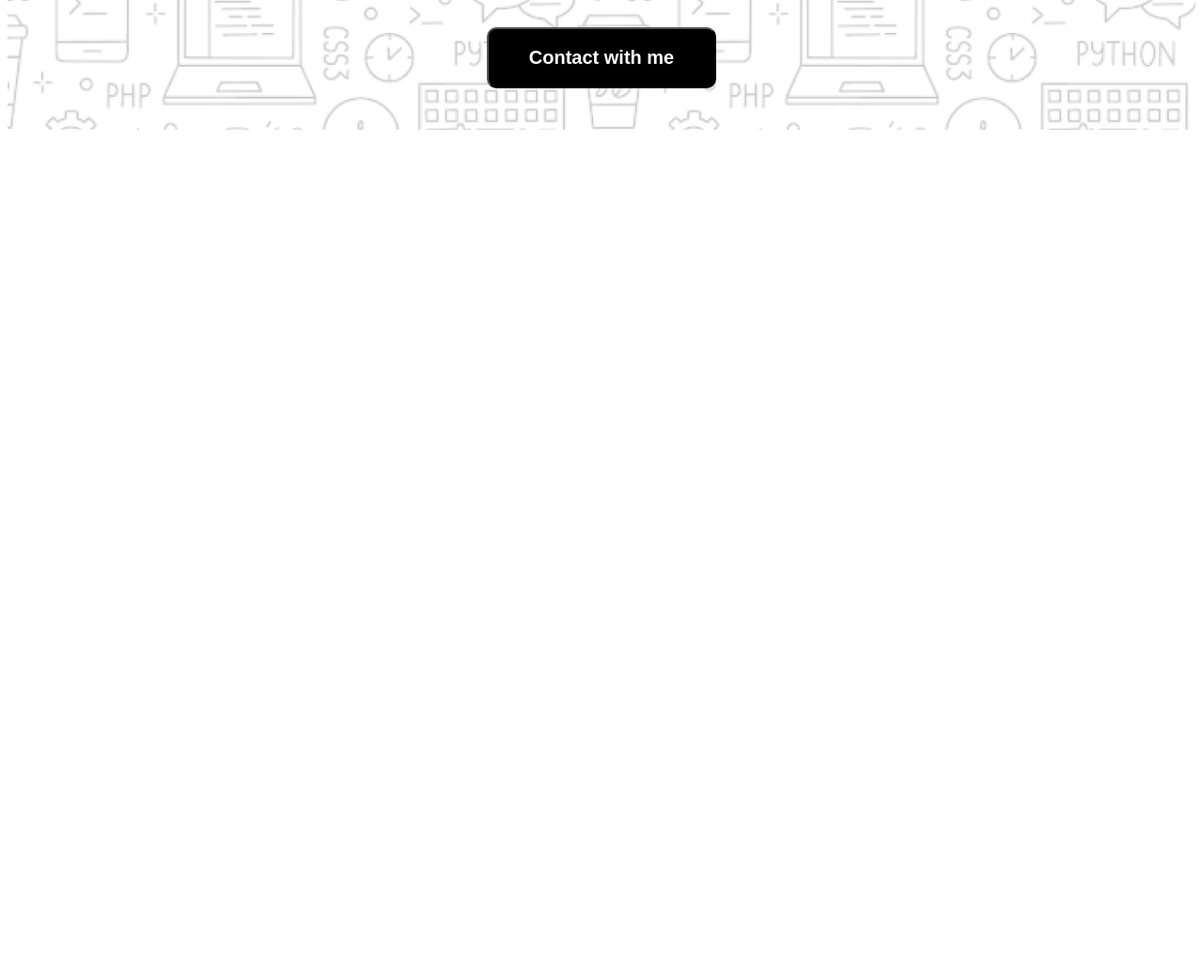
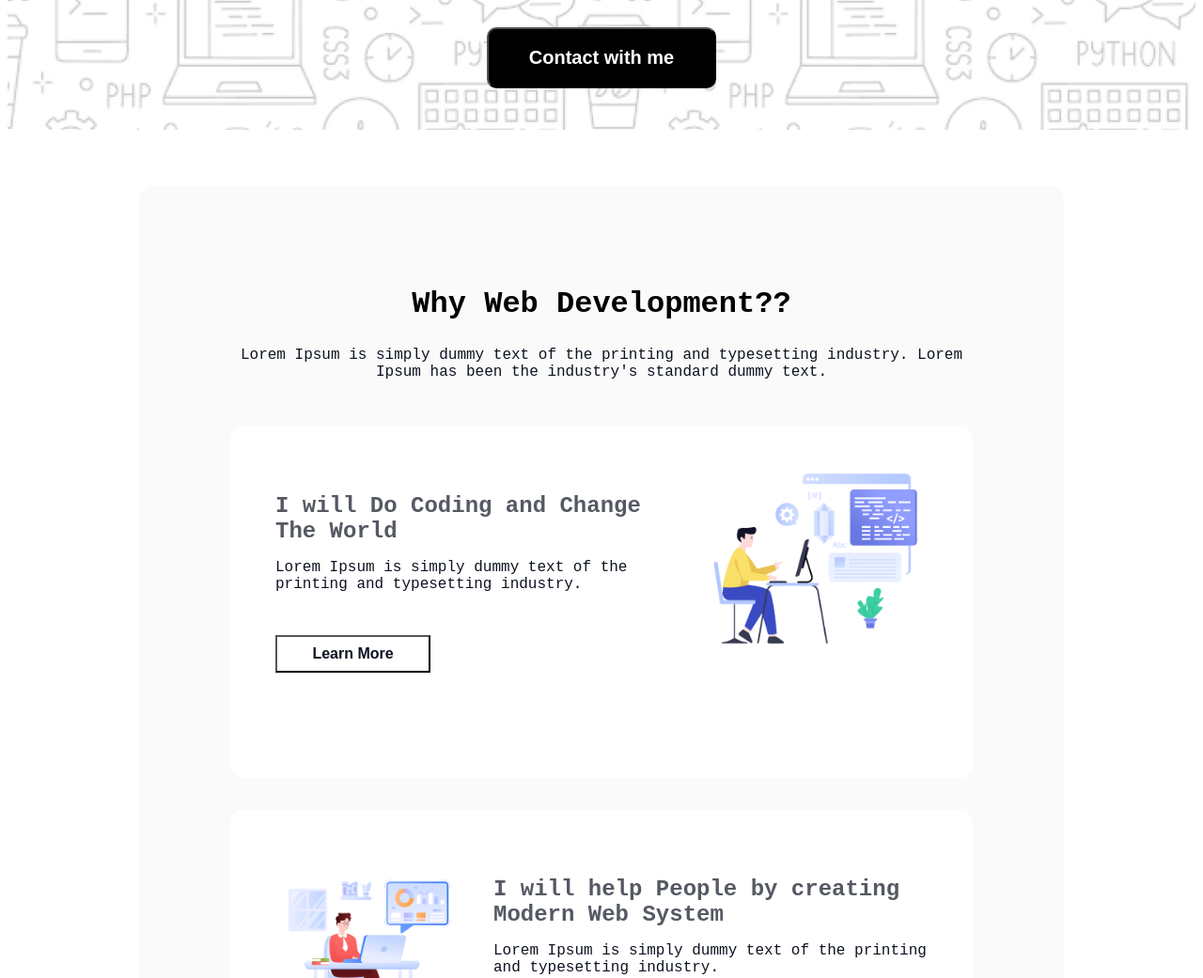
Before and after one commit to ryousufrahman/to-become-a-dev, a plain HTML site: page index.html in a window 1280 px wide. Shown: the part 599-1640 px from the top of the page at 94% size. Before the commit the page ends 800 px from the top, so only its background shows below. Drawn offline with Linux system fonts and the light colour scheme; a web font is replaced by a local one.

Commit message:
added a page

```diff
--- a/index.html
+++ b/index.html
@@ -37,6 +37,57 @@
 
     </section>
  </header>
+  <main>
+    <section>
+   <div class="second-page">
+
+        <div class="se-head-con">
+        <h2 class="se-head">Why Web Development??</h2>
+        <p class="se-p">Lorem Ipsum is simply dummy text of the printing and typesetting industry. Lorem Ipsum has been the industry's standard dummy text.</p>
+        </div>
+        <div class="card1">
+            <div class="c1c">
+              <h3 class="ch">I will Do Coding and Change The World</h3>
+              <p class="cp">Lorem Ipsum is simply dummy text of the printing and typesetting industry.</p>
+              <div class="cb"> <button class="cbu">Learn More</button></div>
+            </div>
+            <div class="ci"> <img src="assets/Layer_1.png"  height="200px">
+            </div>
+        </div>
+
+
+        <div class="card2">
+
+             <div class="ci"> <img src="assets/Group 3.png"  height="200px">
+            </div>
+            <div class="c2c">
+              <h3 class="ch">I will help People by creating Modern Web System</h3>
+              <p class="cp">Lorem Ipsum is simply dummy text of the printing and typesetting industry.</p>
+              <div class="cb"> <button class="cbu">Learn More</button></div>
+            </div>
+
+        </div>
+
+       <div class="card3">
+            <div class="c3c">
+              <h3 class="ch">I will Do Coding and Change The World</h3>
+              <p class="cp">Lorem Ipsum is simply dummy text of the printing and typesetting industry.</p>
+              <div class="cb"> <button class="cbu">Learn More</button></div>
+            </div>
+            <div class="ci"> <img src="assets/Group 4.png"  height="200px">
+            </div>
+        </div>
+
+
+   </div>
+
+
+
+    </section>
+
+
+
+  </main>
 
 
 </body>
--- a/styles/style.css
+++ b/styles/style.css
@@ -65,3 +65,67 @@
     font-size: 20px;
     font-weight: 700;
 }
+.second-page{
+    background-color: rgba(13, 19, 33, 2%);
+    margin-left: 140px;
+    margin-right: 140px;
+   padding-left: 97px;
+   padding-right: 97px;
+   padding-top: 80px;
+   padding-bottom: 80px;
+   border-radius: 15px;
+
+}
+.se-head-con{
+    text-align: center;
+    margin-bottom: 48px;
+}
+
+.se-head{
+
+    font-size: 32px;
+    font-weight: bolder;
+}
+
+.se-p{
+
+    font-size: 16px;
+    color: #0D1321;
+}
+.card1 , .card2 , .card3{
+    display: flex;
+    gap: 32px;
+    height: 280px;
+    width: auto;
+    background-color: white;
+    padding: 48px;
+    border-radius: 15px;
+}
+.card1{
+    margin-bottom: 32px;
+    padding-bottom: 48px;
+    padding-top: 48px;
+}
+
+.card2{
+    margin-bottom: 32px;
+}
+.ch{
+    font-size: 24px;
+    font-weight: bold;
+    color: rgba(13, 19, 33, 70%);
+    margin-bottom: 16px;
+}
+.cp{
+    font-size: 16px;
+    color: #0D1321;
+    margin-bottom: 45px;
+}
+.cbu{
+    height: 40px;
+    width: 165px;
+    background-color: white;
+    color: #0D1321;
+    font-size: 16px;
+    font-weight: 600;
+}
```
